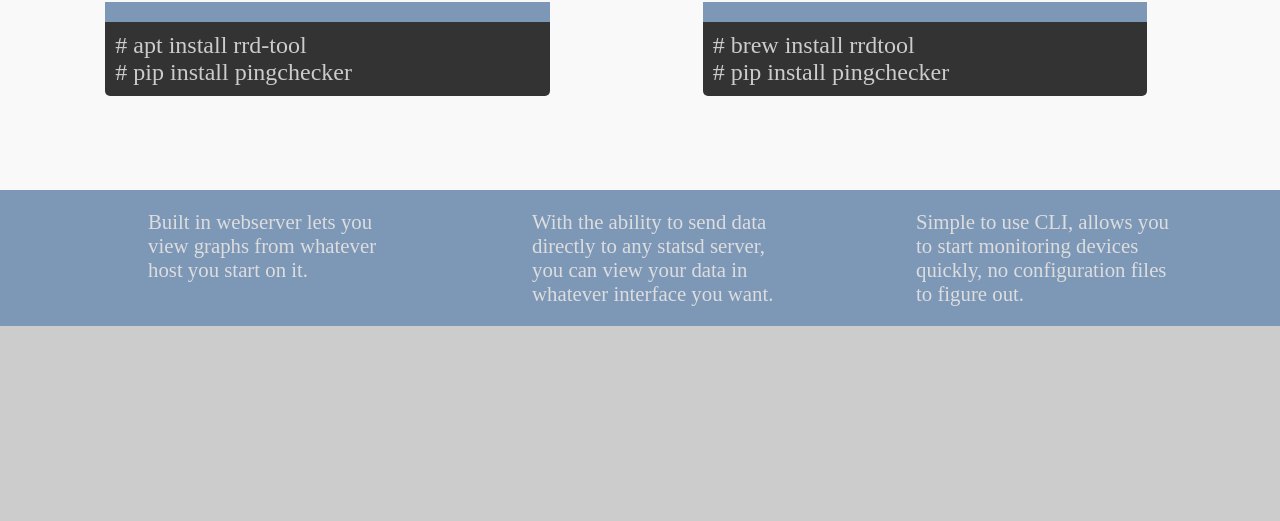
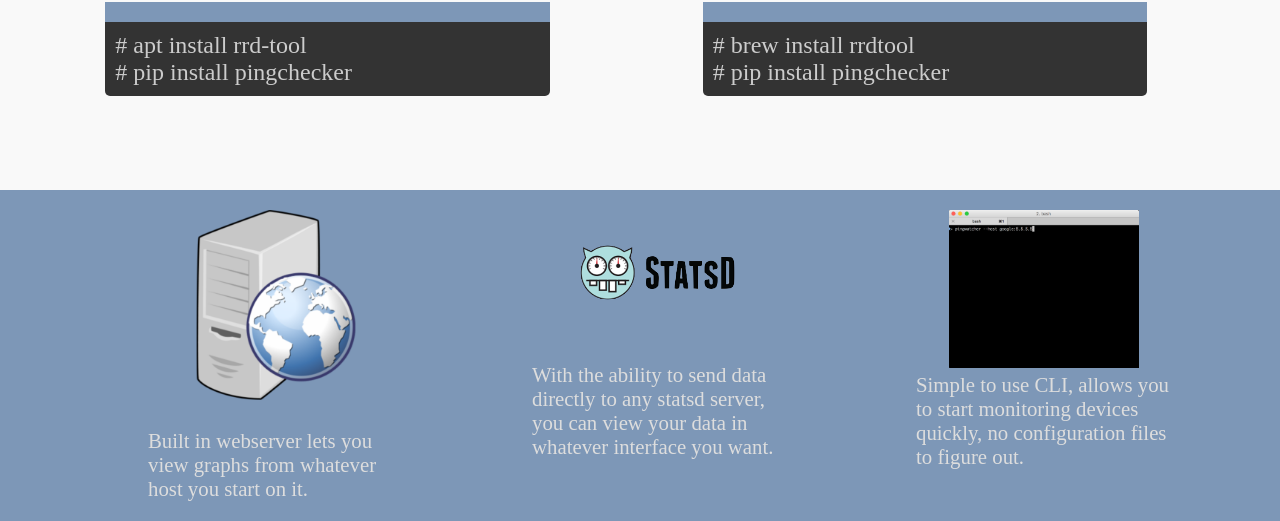
Before and after one commit to analogpixel/pingwatcher, a plain HTML site: page docs/index.html in a window 1280 px wide. Shown: the part 700-1221 px from the top of the page. Before the commit the page ends 1026 px from the top, so only its background shows below. Drawn offline with Linux system fonts and the light colour scheme.

Commit message:
adding some images

```diff
--- a/docs/index.html
+++ b/docs/index.html
@@ -177,9 +177,9 @@
 
 
 	<div class=features>
-		<div class=featureWebserver>Built in webserver lets you view graphs from whatever host you start on it.</div>
-		<div class=featureStatsd>With the ability to send data directly to any statsd server, you can view your data in whatever interface you want.</div>
-		<div class=featureCLI>Simple to use CLI, allows you to start monitoring devices quickly, no configuration files to figure out.</div>
+		<div class=featureWebserver><center><img src=img/webserver.png width=190></center><br>Built in webserver lets you view graphs from whatever host you start on it.</div>
+		<div class=featureStatsd><center><img src=img/StatsD.png width=190></center><br>With the ability to send data directly to any statsd server, you can view your data in whatever interface you want.</div>
+		<div class=featureCLI><center><img src=img/cli.png width=190></center>Simple to use CLI, allows you to start monitoring devices quickly, no configuration files to figure out.</div>
 	</div>
 
 	<div class=usage>
```
Also changed, not shown: docs/img/StatsD.png (added), docs/img/cli.png (added), docs/img/webserver.png (added), 1 other file.
